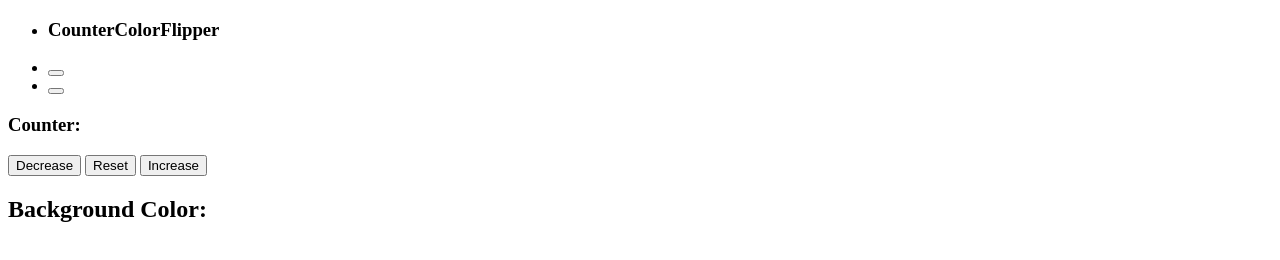
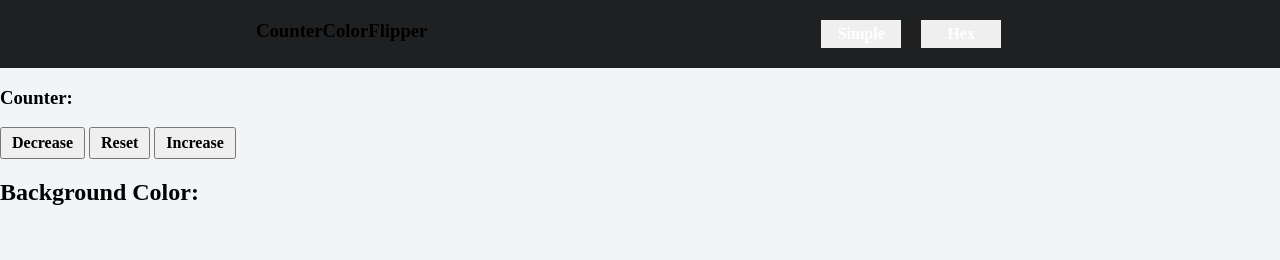
Before and after one commit to javi-diaz47/CCF, a plain HTML site: page index.html in a window 1280 px wide. Drawn offline with Linux system fonts and the light colour scheme.

Commit message:
changed the nav-btn html as well as added styles to the header

```diff
--- a/index.html
+++ b/index.html
@@ -5,19 +5,18 @@
     <meta http-equiv="X-UA-Compatible" content="IE=edge">
     <meta name="viewport" content="width=device-width, initial-scale=1.0">
     <title>Document</title>
+    <link rel="stylesheet" href="style.css">
 </head>
 <body>
     <header class="header">
         <nav class="navbar">
             <ul>
-                <li class="nav-title">
-                    <h3>CounterColorFlipper</h3>
+                <li class="nav-li-title">
+                    <h3 id="nav-title">CounterColorFlipper</h3>
                 </li>
-                <li>
-                    <button class="nav-btn"></button>
-                </li>
-                <li>
-                    <button class="nav-btn"></button>
+                <li class="nav-li-btns">
+                    <button class="btn nav-btn">Simple</button>
+                    <button class="btn nav-btn">Hex</button>
                 </li>
             </ul>
         </nav>
--- a/style.css
+++ b/style.css
@@ -0,0 +1,88 @@
+:root{
+    --primary-color: #52abea;
+    --secondary-color: #1e2022;
+    --bg-color: #f1f5f8;
+    --white: #ffffff;
+    --font: "Mononoki NF";
+}
+
+.btn{
+    font-weight: bold;
+    font-size: 1em;
+    padding: 5px 10px;
+    transition: .3s;
+    font-family: var(--font);
+}
+
+body{
+    margin: 0;
+    height: 100vh;
+    font-family: var(--font);
+    background-color: var(--bg-color);
+}
+
+/*
+#####################################################
+########$$$$$$$       HEADER      $$$$$$$$$$$$$$$$$##
+#####################################################
+*/
+
+.header{
+    width: 100%;
+    padding: 20px 0;
+    background-color: var(--secondary-color);
+    display: flex;
+    justify-content: center;
+}
+
+.navbar{
+    width: 60%;
+}
+
+.navbar ul{
+    margin: 0;
+    padding: 0;
+    display: grid;
+    grid-template-columns: .7fr .3fr;
+    gap: 1em;
+}
+
+.navbar li{
+    list-style: none;
+}
+
+.nav-li-btns{
+    display: flex;
+    justify-content: center;
+    gap: 20px;
+}
+
+#nav-title{
+    margin: 0;
+}
+
+.nav-btn{
+    width: 80px;
+    color: var(--white);
+    font-weight: light;
+    border: 0;
+}
+
+.nav-btn:hover{
+    color: var(--primary-color);
+}
+
+
+/*
+#####################################################
+########$$$$$$$       COUNTER      $$$$$$$$$$$$$$$$$#
+#####################################################
+*/
+
+
+
+/*
+#####################################################
+##########$$$$$$$       CARD      $$$$$$$$$$$$$$$$$##
+#####################################################
+*/
```
